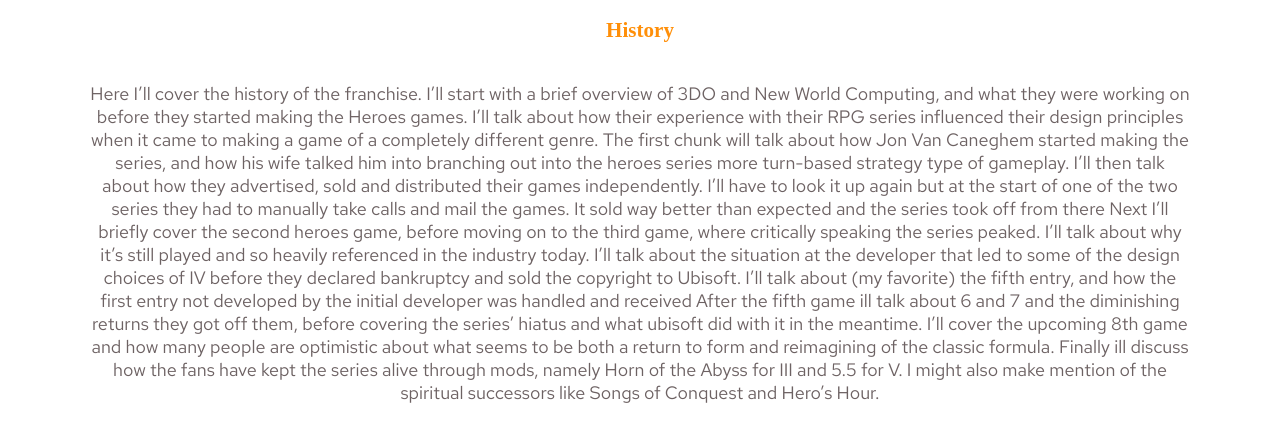
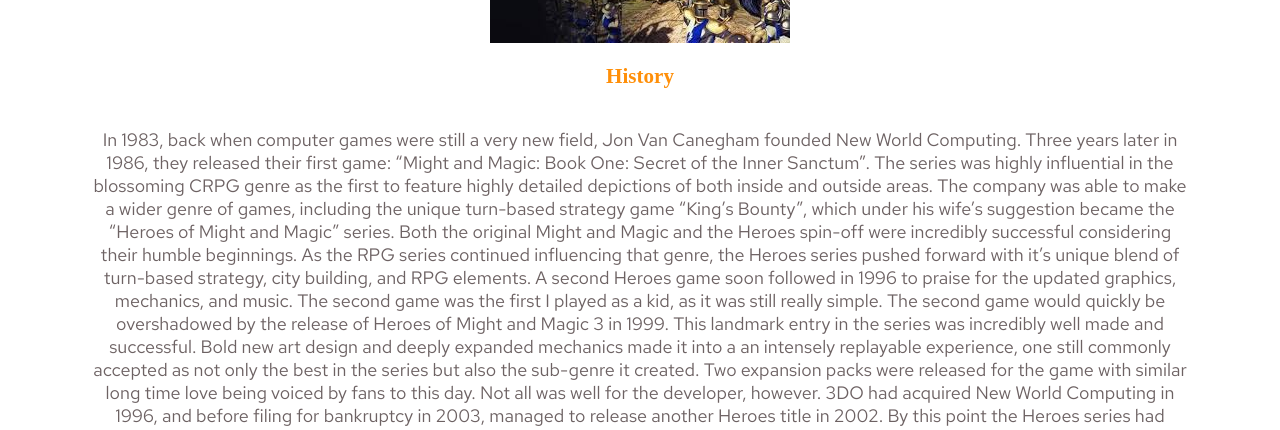
Before and after one commit to ChrisBinghambyui/wdd130, a plain HTML site: page HoMM/site-plan.html in a window 1280 px wide. Shown: the part 3046-3476 px from the top of the page. Drawn offline with Linux system fonts and the light colour scheme; a web font is replaced by a local one.

Commit message:
put the content in the right spot

```diff
--- a/HoMM/site-plan.html
+++ b/HoMM/site-plan.html
@@ -121,7 +121,7 @@
       </h2>
       <h3>Home page</h3>
       <p>
-        This will be where I welcome visitors to the site and explain why I made it. I’ll use it to direct attention to the various pages available.
+        Welcome to my Heroes of Might and Magic mini-wiki! I used a school project as an excuse to yap about my love for this series and why it should be played today. There are two subpages currently, one that offers a brief history of the franchise and another that talks about the music and Paul Anthony Romero’s contributions to the series.
       </p>
       <p>Images for the Home page</p>
         <img src="images/home/rsz_1heroes1(1).jpg" alt="Heroes of Might and Magic 1 Home Screen">
@@ -130,15 +130,21 @@
       </ul>
       <h3>History</h3>
       <p>
-        Here I’ll cover the history of the franchise. I’ll start with a brief overview of 3DO and New World Computing, and what they were working on before they started making the Heroes games. I’ll talk about how their experience with their RPG series influenced their design principles when it came to making a game of a completely different genre.
-The first chunk will talk about how Jon Van Caneghem started making the series, and how his wife talked him into branching out into the heroes series more turn-based strategy type of gameplay.
-I’ll then talk about how they advertised, sold and distributed their games independently. I’ll have to look it up again but at the start of one of the two series they had to manually take calls and mail the games. It sold way better than expected and the series took off from there
-Next I’ll briefly cover the second heroes game, before moving on to the third game, where critically speaking the series peaked. I’ll talk about why it’s still played and so heavily referenced in the industry today.
-I’ll talk about the situation at the developer that led to some of the design choices of IV before they declared bankruptcy and sold the copyright to Ubisoft.
-I’ll talk about (my favorite) the fifth entry, and how the first entry not developed by the initial developer was handled and received
-After the fifth game ill talk about 6 and 7 and the diminishing returns they got off them, before covering the series’ hiatus and what ubisoft did with it in the meantime.
-I’ll cover the upcoming 8th game and how many people are optimistic about what seems to be both a return to form and reimagining of the classic formula.
-Finally ill discuss how the fans have kept the series alive through mods, namely Horn of the Abyss for III and 5.5 for V. I  might also make mention of the spiritual successors like Songs of Conquest and Hero’s Hour.
+        In 1983, back when computer games were still a very new field, Jon Van Canegham founded New World Computing. Three years later in 1986,  they released their first game: “Might and Magic: Book One: Secret of the Inner Sanctum”. The series was highly influential in the blossoming CRPG genre as the first to feature highly detailed depictions of both inside and outside areas. The company was able to make a wider genre of games, including the unique turn-based strategy game “King’s Bounty”, which under his wife’s suggestion became the “Heroes of Might and Magic” series.
+
+Both the original Might and Magic and the Heroes spin-off were incredibly successful considering their humble beginnings. As the RPG series continued influencing that genre, the Heroes series pushed forward with it’s unique blend of turn-based strategy, city building, and RPG elements. A second Heroes game soon followed in 1996 to praise for the updated graphics, mechanics, and music. The second game was the first I played as a kid, as it was still really simple.
+
+The second game would quickly be overshadowed by the release of Heroes of Might and Magic 3 in 1999. This landmark entry in the series was incredibly well made and successful. Bold new art design and deeply expanded mechanics made it into a an intensely replayable experience, one still commonly accepted as not only the best in the series but also the sub-genre it created. Two expansion packs were released for the game with similar long time love being voiced by fans to this day.
+
+Not all was well for the developer, however. 3DO had acquired New World Computing in 1996, and before filing for bankruptcy in 2003, managed to release another Heroes title in 2002. By this point the Heroes series had overtaken the rpg series, but both struggled in this era. Burgeoning 3d technologies and experimental mechanics have marked an awkward bookmark in both series’ legacies for interesting concepts that did not have the time or funding to blossom into their full potential, for better or worse.
+
+Following the bankruptcy the rights to the entire Might and Magic franchise were swept up by Ubisoft, who quickly turned around and hired Nival Interactive, an Eastern European developer, to make another entry in the Heroes franchise. They made Heroes V, a very interesting entry in the series and my personal favorite. Utilizing fully 3D rendered environments and certain simplified mechanics, the new world of Ashan was ready to be explored. This entry is commonly accepted as the second-best game in the series, not quite as good but a worthy successor with unique execution.
+
+Ubisoft, smelling the money, quickly green-lit two more entries for the series, both with diminishing returns. Six was plagued with bugs and glitches on launch, and an imbalance between creatures and factions. It is generally remembered as an average, disappointing game. Seven continued this trend, releasing in an unfinished state with many bugs and even missing factions. These two are probably the least played today, despite being the most recent.
+
+The last mainline title was released in 2015, with little official word in the nearly decade since. The series is far from dead, however. 2 popular mobile ports of the second and third title have made the series more accessible. Fan mods like Horn of the Abyss for Heroes 3 and Heroes 5.5 for 5 have kept the games alive. Spiritual successors like Songs of Conquest and Hero’s hour have received praise and love from a community starving for new content. And then, in summer of 2024, Ubisoft unveiled an upcoming official entry: Heroes of Might and Magic: Olden Era, currently set to release in Q1 2026.
+
+Heroes of Might and Magic is fondly remembered for it’s unique genre of gameplay, mixing little pieces of RPGs, resource management city builders, and turn-based strategy games. It’s a series I will never stop playing, and neither will the many other fans eagerly waiting and developing the future of the series.
 
       </p>
       <p>Images for the History Page</p>
@@ -149,9 +155,7 @@ Finally ill discuss how the fans have kept the series alive through mods, namely
       </ul>
       <h3>Music</h3>
       <p>
-        The music page is going to be devoted to the work of Paul Anthony Romero, who worked on pretty much every game’s soundtrack, both of the heroes series and the rpg series it was based on.
-I’ll talk about how Mr Romero got his start composing, and what got him into making video game soundtracks.
-I’ll talk about his timeless contributions to the series, and I might even get an interview with him (work in progress).
+        Paul Anthony Romero is the practiced prodigy who has developed the timeless music from the Heroes of Might and Magic series. Him and Rob King get to hold the honor of having worked on every single Heroes game, and many of the Might and Magic series, having more of those titles under their belt than even the creator of the series, Jon Van Canegham. Mr. Romero got his start very early, with some sources saying he started playing the piano as early as 3 years old. He began formal training at 9 and had his concert debut at 11. He composed and performed his first concerto at 13. His work on the Heroes series has received so much acclaim that by popular request, he formed the Heroes Orchestra. According to an interview he just “ran into” Rob King at a party, got to talking about the project, and then King asked him to come into the studio and perform a couple pieces. After performing a couple pieces, King asked if he could compose music for the game in the Baroque style, with a 1 week deadline for $400. Romero said yes, and we now get to enjoy his excellent music in every single iteration, including the upcoming Olden Era.
 
       </p>
       <p>Images for the Music Page</p>
```
